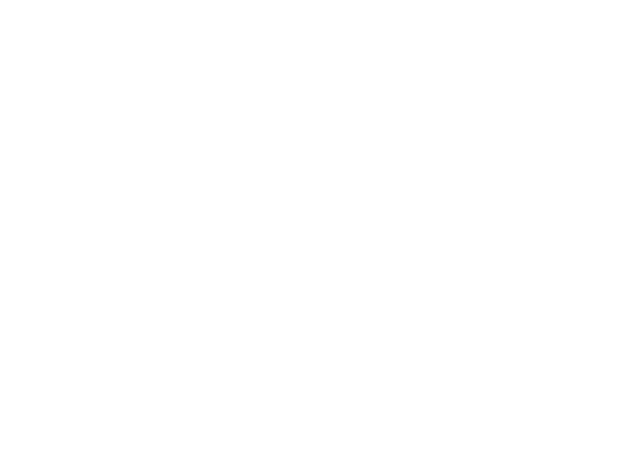
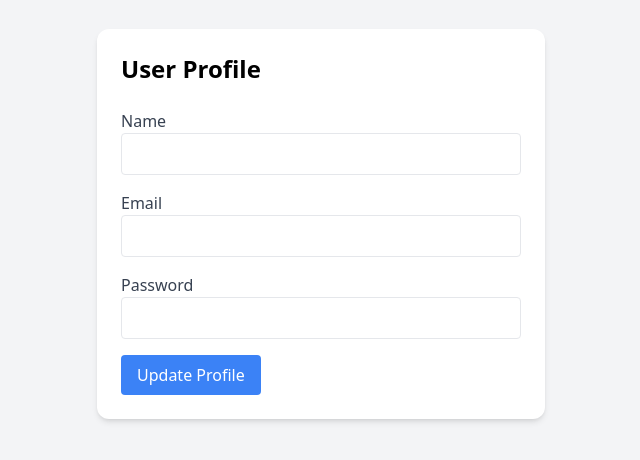
Before and after one commit to Johnnas12/personal_Expense-Tracker, a React (Vite) app in the folder frontend/: page /profile in a window 1280 px wide. Before the commit this address had no page. Shown: the part 176-636 px from the top of the page, without its empty margins (319-959 px from the left). Built offline with nearby package versions, Linux system fonts and the light colour scheme; no server answers; sample sign-in values are in the browser's storage.

Commit message:
Adding profile editing to our user Interface

```diff
--- a/frontend/src/App.jsx
+++ b/frontend/src/App.jsx
@@ -11,6 +11,7 @@
 import TableDemo from './pages/EditableTable';
 import ForgotPassword from './pages/ForgotPassword';
 import ResetPassword from './pages/ResetPassword';
+import Profile from './pages/Profile';
 
 function App() {
  // useAuth();
@@ -79,6 +80,14 @@
                 <TableDemo />
             </PrivateRoute>}
             />
+
+           <Route
+            path='/profile'
+            element= {
+            <PrivateRoute>
+                <Profile />
+            </PrivateRoute>}
+            />
         </Routes>
       </BrowserRouter>
 
--- /dev/null
+++ b/frontend/src/pages/Profile.jsx
@@ -0,0 +1,124 @@
+// Profile.jsx
+import { useState, useEffect } from 'react';
+import axios from 'axios';
+
+const Profile = () => {
+    const [profile, setProfile] = useState({
+        name: '',
+        email: '',
+        password: '',
+    });
+    const [message, setMessage] = useState('');
+    const [isSuccess, setIsSuccess] = useState(false);
+
+    // Fetch the profile data when the component mounts
+    useEffect(() => {
+        const fetchProfile = async () => {
+            try {
+                const token = localStorage.getItem('token');
+                const response = await axios.get('http://localhost:5000/api/users/profile', {
+                    headers: {
+                        Authorization: `Bearer ${token}`,
+                    },
+                });
+                setProfile({
+                    name: response.data.name,
+                    email: response.data.email,
+                    password: '',
+                });
+            } catch (error) {
+                console.error('Error fetching profile:', error);
+            }
+        };
+
+        fetchProfile();
+    }, []);
+
+    // Handle input changes
+    const handleChange = (e) => {
+        const { name, value } = e.target;
+        setProfile((prevProfile) => ({ ...prevProfile, [name]: value }));
+    };
+
+    // Handle form submission to update the profile
+    const handleSubmit = async (e) => {
+        e.preventDefault();
+        try {
+            const token = localStorage.getItem('token');
+            const response = await axios.put('http://localhost:5000/api/users/profile', profile, {
+                headers: {
+                    Authorization: `Bearer ${token}`,
+                },
+            });
+
+            setMessage('Profile updated successfully');
+            setIsSuccess(true);
+            setTimeout(() => setMessage(''), 5000);
+        } catch (error) {
+            console.error('Error updating profile:', error);
+            setMessage(error.response?.data?.message || 'An error occurred');
+            setIsSuccess(false);
+            setTimeout(() => setMessage(''), 5000);
+        }
+    };
+
+    return (
+        <div className="min-h-screen flex items-center justify-center bg-gray-100">
+            <div className="max-w-md w-full bg-white shadow-md rounded-xl p-6">
+                <h2 className="text-2xl font-bold mb-6">User Profile</h2>
+                {message && (
+
+                <div className="bg-green-100 border border-green-400 text-green-700 px-4 py-3 rounded relative" role="alert">
+                        <strong className="font-bold">Success!</strong>
+                        <span className="block sm:inline"> {message} </span>
+                        <span className="absolute top-0 bottom-0 right-0 px-4 py-3">
+                        <svg className="fill-current h-6 w-6 text-green-500" role="button" xmlns="http://www.w3.org/2000/svg" viewBox="0 0 20 20"><title>Close</title><path d="M14.348 14.849a1.2 1.2 0 0 1-1.697 0L10 11.819l-2.651 3.029a1.2 1.2 0 1 1-1.697-1.697l2.758-3.15-2.759-3.152a1.2 1.2 0 1 1 1.697-1.697L10 8.183l2.651-3.031a1.2 1.2 0 1 1 1.697 1.697l-2.758 3.152 2.758 3.15a1.2 1.2 0 0 1 0 1.698z"/></svg>
+                        </span>
+                </div>
+                )}
+                <form onSubmit={handleSubmit}>
+                    <div className="mb-4">
+                        <label className="block text-gray-700">Name</label>
+                        <input
+                            type="text"
+                            name="name"
+                            value={profile.name}
+                            onChange={handleChange}
+                            className="w-full px-3 py-2 border rounded"
+                            required
+                        />
+                    </div>
+                    <div className="mb-4">
+                        <label className="block text-gray-700">Email</label>
+                        <input
+                            type="email"
+                            name="email"
+                            value={profile.email}
+                            onChange={handleChange}
+                            className="w-full px-3 py-2 border rounded"
+                            required
+                        />
+                    </div>
+                    <div className="mb-4">
+                        <label className="block text-gray-700">Password</label>
+                        <input
+                            type="password"
+                            name="password"
+                            value={profile.password}
+                            onChange={handleChange}
+                            className="w-full px-3 py-2 border rounded"
+                        />
+                    </div>
+                    <button
+                        type="submit"
+                        className="bg-blue-500 text-white px-4 py-2 rounded"
+                    >
+                        Update Profile
+                    </button>
+                </form>
+            </div>
+        </div>
+    );
+};
+
+export default Profile;
```
